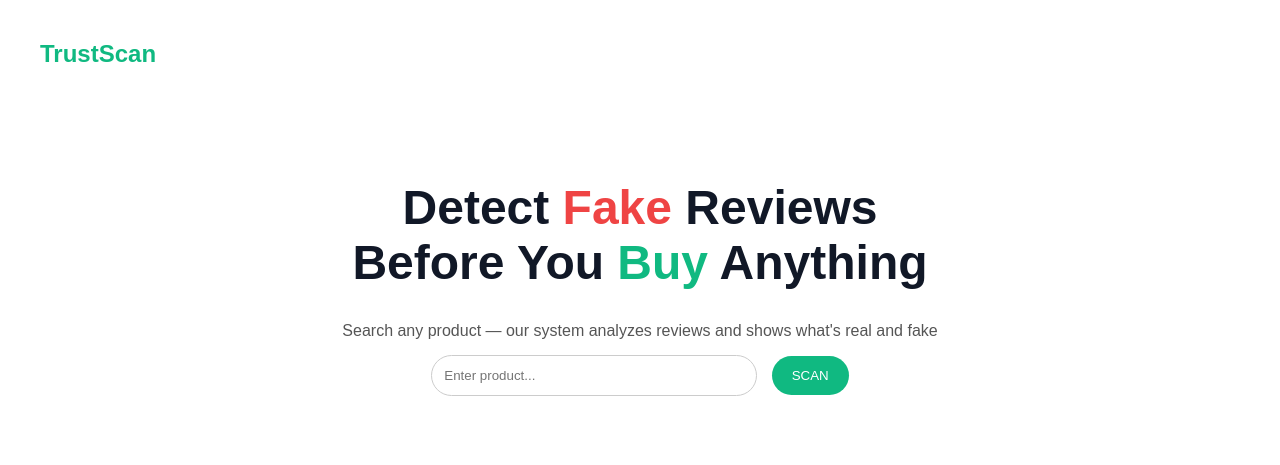
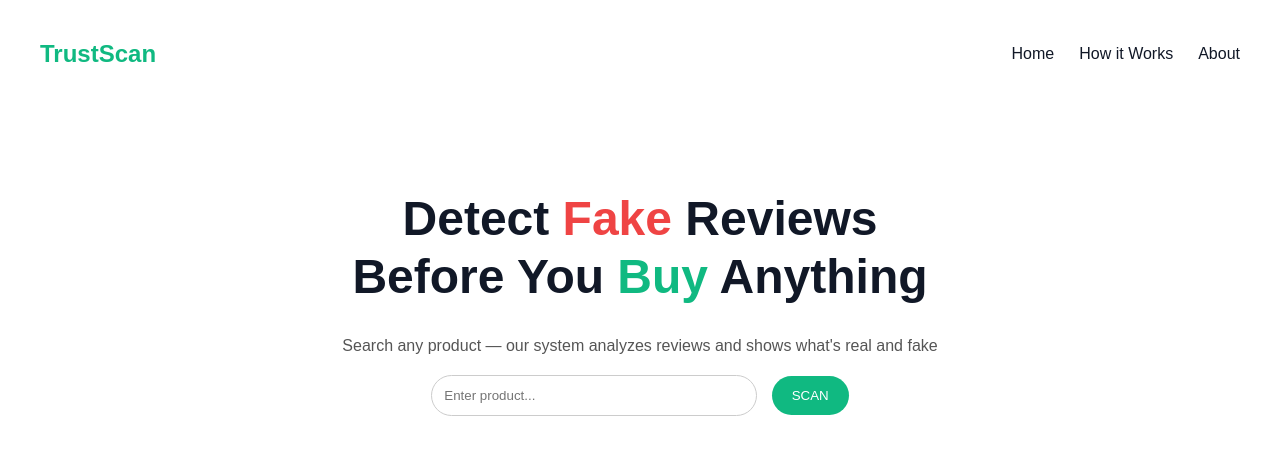
Before and after one commit to varshnik2024-blip/fake-review, a Flask app: page / in a window 1280 px wide. Shown: the top 465 px of the page. Run offline with Flask 3, Linux system fonts and the light colour scheme.

Commit message:
final UI fix

```diff
--- a/static/styles.css
+++ b/static/styles.css
@@ -8,6 +8,9 @@ body {
 
 /* 🔷 NAVBAR */
 .navbar {
+    display: flex;
+    justify-content: space-between;
+    align-items: center;
     padding: 20px 40px;
 }
 
@@ -15,15 +18,28 @@ body {
     color: #10b981;
 }
 
+.navbar ul {
+    display: flex;
+    list-style: none;
+    gap: 25px;
+}
+
+.navbar a {
+    text-decoration: none;
+    color: #111827;
+    font-weight: 500;
+}
+
 /* 🔷 HERO */
 .hero {
     text-align: center;
-    padding: 40px;
+    padding: 50px 20px;
 }
 
 .hero-title {
     font-size: 3rem;
     font-weight: 800;
+    line-height: 1.2;
 }
 
 .hero-title .fake {
@@ -39,7 +55,11 @@ body {
     margin: 15px 0;
 }
 
-/* 🔷 SEARCH */
+/* 🔷 SEARCH BAR */
+form {
+    margin-top: 20px;
+}
+
 form input {
     padding: 12px;
     width: 300px;
--- a/templates/index.html
+++ b/templates/index.html
@@ -11,10 +11,16 @@
 <!-- 🔷 NAVBAR -->
 <nav class="navbar">
     <h2 class="logo">TrustScan</h2>
+
+    <ul>
+        <li><a href="#home">Home</a></li>
+        <li><a href="#" onclick="openPopup('how')">How it Works</a></li>
+        <li><a href="#" onclick="openPopup('about')">About</a></li>
+    </ul>
 </nav>
 
 <!-- 🔷 HERO -->
-<div class="hero">
+<div id="home" class="hero">
     <h1 class="hero-title">
         Detect <span class="fake">Fake</span> Reviews <br>
         Before You <span class="buy">Buy</span> Anything
@@ -35,17 +41,16 @@
 <h2 class="results-title">Results for "{{ query }}"</h2>
 
 <div class="products">
-
 {% for p in products %}
 <div class="card">
 
-        <img src="{{ p.image }}" alt="product">
+    <img src="{{ p.image }}">
 
     <h3>{{ p.title }}</h3>
 
-        <p class="price">₹{{ p.price }}</p>
+    <p>₹{{ p.price }}</p>
 
-        <!-- ⭐ STAR RATING -->
+    <!-- ⭐ STARS -->
     <div class="stars">
         {% set full = p.rating|int %}
         {% set half = 1 if p.rating - full >= 0.5 else 0 %}
@@ -62,8 +67,6 @@
         {% for i in range(empty) %}
         <span class="star empty">★</span>
         {% endfor %}
-
-            <span class="rating-number">{{ p.rating }}</span>
     </div>
 
     <p class="fake">Fake: {{ p.fake }}%</p>
@@ -73,9 +76,72 @@
 
 </div>
 {% endfor %}
-
 </div>
 {% endif %}
 
+<!-- 🔥 POPUP -->
+<div id="popup" class="popup">
+    <div class="popup-content">
+        <span class="close" onclick="closePopup()">×</span>
+
+        <div id="popup-body"></div>
+
+    </div>
+</div>
+
+<!-- 🔥 SCRIPT -->
+<script>
+function openPopup(type) {
+    let content = "";
+
+    if(type === "how") {
+        content = `
+        <h2>How it Works</h2>
+
+        <div class="popup-grid">
+
+            <div class="box">
+                <h3>🔍 Enter a product</h3>
+                <p>Type any product name or keyword</p>
+            </div>
+
+            <div class="box">
+                <h3>🌐 Live data fetch</h3>
+                <p>We collect product details from online sources</p>
+            </div>
+
+            <div class="box">
+                <h3>📊 Smart analysis</h3>
+                <p>Review patterns and ratings are analyzed</p>
+            </div>
+
+            <div class="box">
+                <h3>⚡ Instant result</h3>
+                <p>Fake vs Real percentage is shown instantly</p>
+            </div>
+
+        </div>
+        `;
+    }
+
+    if(type === "about") {
+        content = `
+        <h2>About</h2>
+        <p>
+        TrustScan helps users identify fake reviews before buying products online.
+        It improves decision making by analyzing ratings and review patterns.
+        </p>
+        `;
+    }
+
+    document.getElementById("popup-body").innerHTML = content;
+    document.getElementById("popup").style.display = "flex";
+}
+
+function closePopup() {
+    document.getElementById("popup").style.display = "none";
+}
+</script>
+
 </body>
 </html>
```
Also changed, not shown: other parts of static/styles.css (+55 -10 lines). Lines whose indentation alone changed are shown as unchanged.
